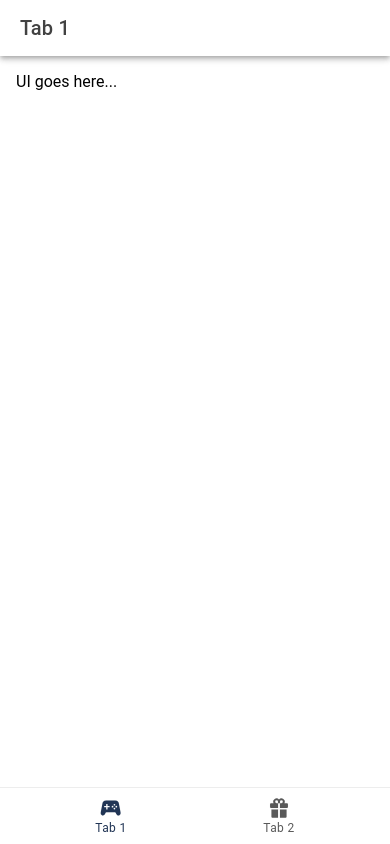
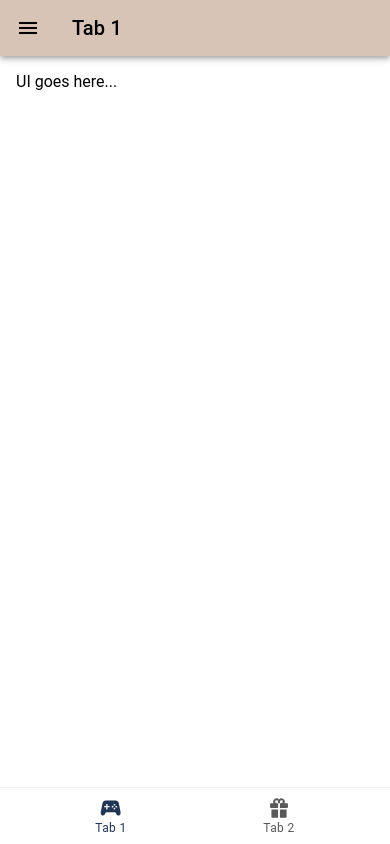
Before and after one commit to HectorDNuno/practiceApp, a React (Vite) app: page /app/settings/tab1 in a window 390 px wide. Built offline with nearby package versions, Linux system fonts and the light colour scheme.

Commit message:
adds hamburger menu

```diff
--- a/src/pages/Tab1.tsx
+++ b/src/pages/Tab1.tsx
@@ -1,11 +1,14 @@
-import { IonContent, IonHeader, IonPage, IonTitle, IonToolbar } from "@ionic/react";
+import { IonButtons, IonContent, IonHeader, IonMenuButton, IonPage, IonTitle, IonToolbar } from "@ionic/react";
 import React from "react";
 
 const Tab1: React.FC = () => {
   return (
     <IonPage>
       <IonHeader>
-        <IonToolbar>
+        <IonToolbar color={"tertiary"}>
+          <IonButtons slot="start">
+            <IonMenuButton />
+          </IonButtons>
           <IonTitle>Tab 1</IonTitle>
         </IonToolbar>
       </IonHeader>
--- a/src/pages/Tab2.tsx
+++ b/src/pages/Tab2.tsx
@@ -1,11 +1,14 @@
-import { IonContent, IonHeader, IonPage, IonTitle, IonToolbar } from "@ionic/react";
+import { IonButtons, IonContent, IonHeader, IonMenuButton, IonPage, IonTitle, IonToolbar } from "@ionic/react";
 import React from "react";
 
 const Tab2: React.FC = () => {
   return (
     <IonPage>
       <IonHeader>
-        <IonToolbar>
+        <IonToolbar color={"tertiary"}>
+          <IonButtons slot="start">
+            <IonMenuButton />
+          </IonButtons>
           <IonTitle>Tab 2</IonTitle>
         </IonToolbar>
       </IonHeader>
```
